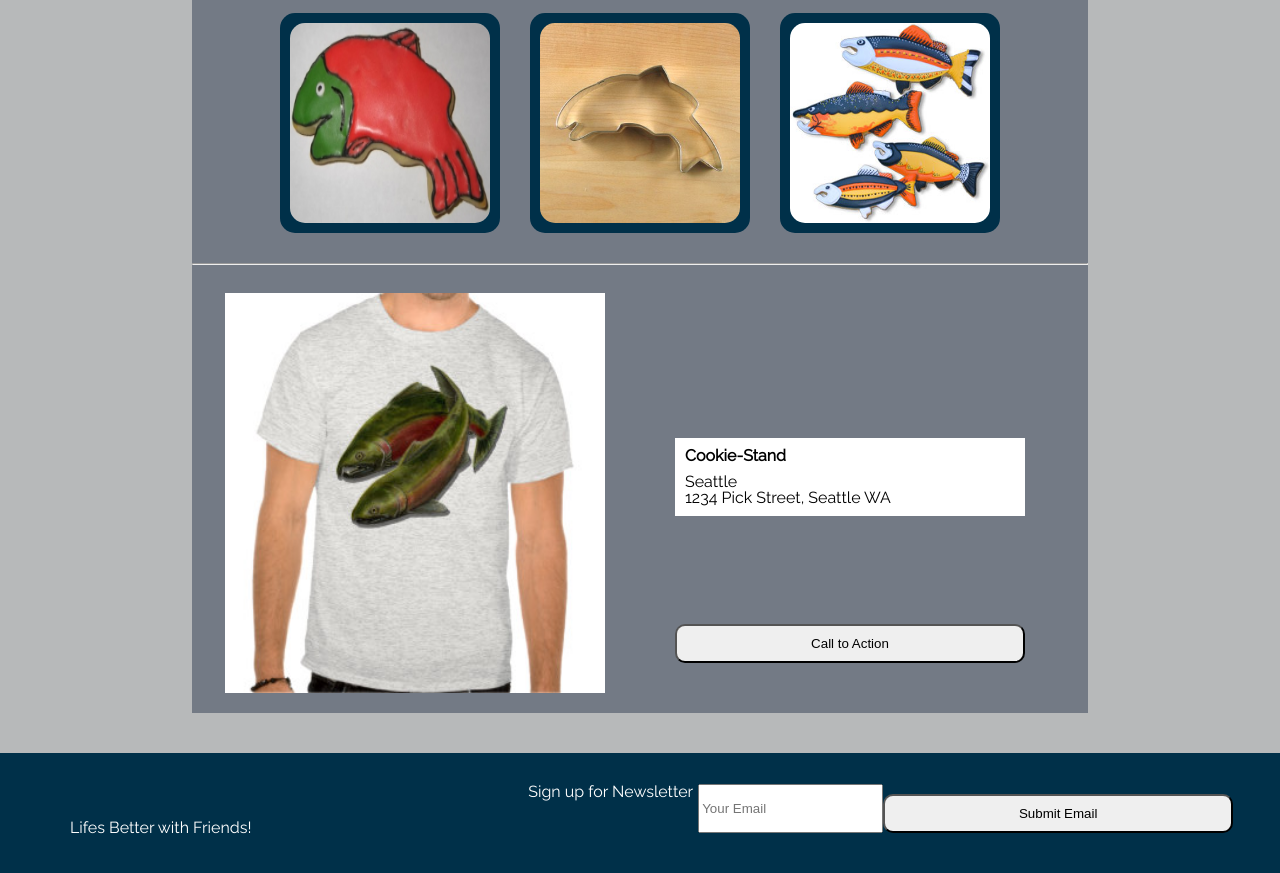
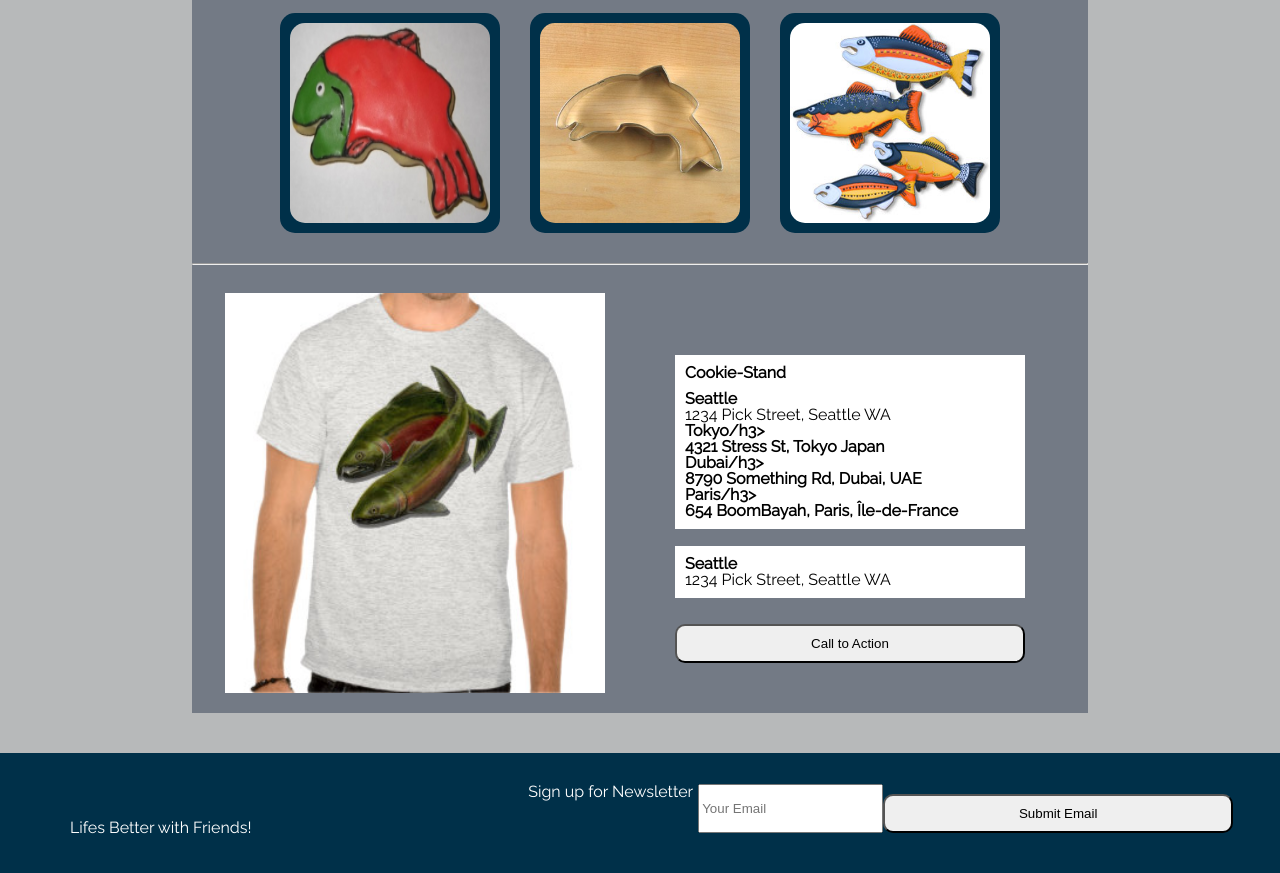
Before and after one commit to 0nyxd3v/stand, a plain HTML site: page index.html in a window 1280 px wide. Shown: the part 590-1463 px from the top of the page. Drawn offline with Linux system fonts and the light colour scheme.

Commit message:
update content index

```diff
--- a/css/style2.css
+++ b/css/style2.css
@@ -38,6 +38,10 @@ h2 {
 .h2-info {
   color: black;
   padding-bottom: 10px;
+}
+
+#city-name {
+  font-weight: bold;
 }
 
 a{
--- a/index.html
+++ b/index.html
@@ -59,9 +59,23 @@
           <br>
           <div class="location">
             <h2 class="h2-info"> Cookie-Stand </h2>
-            <h3> Seattle</h3>
+            <h3 id="city-name"> Seattle</h3>
             <p> 1234 Pick Street, Seattle WA</p>
-        </div>
+
+            <h3 id="city-name"> Tokyo/h3>
+            <p> 4321 Stress St, Tokyo Japan</p>
+
+            <h3 id="city-name"> Dubai/h3>
+            <p> 8790 Something Rd, Dubai, UAE</p>
+
+            <h3 id="city-name"> Paris/h3>
+            <p> 654 BoomBayah, Paris, Île-de-France</p>
+          </div>
+
+          <div class="location">
+            <h3 id="city-name"> Seattle</h3>
+            <p> 1234 Pick Street, Seattle WA</p>
+          </div>
           <button> Call to Action </button>
         </article>
       </section>
```
